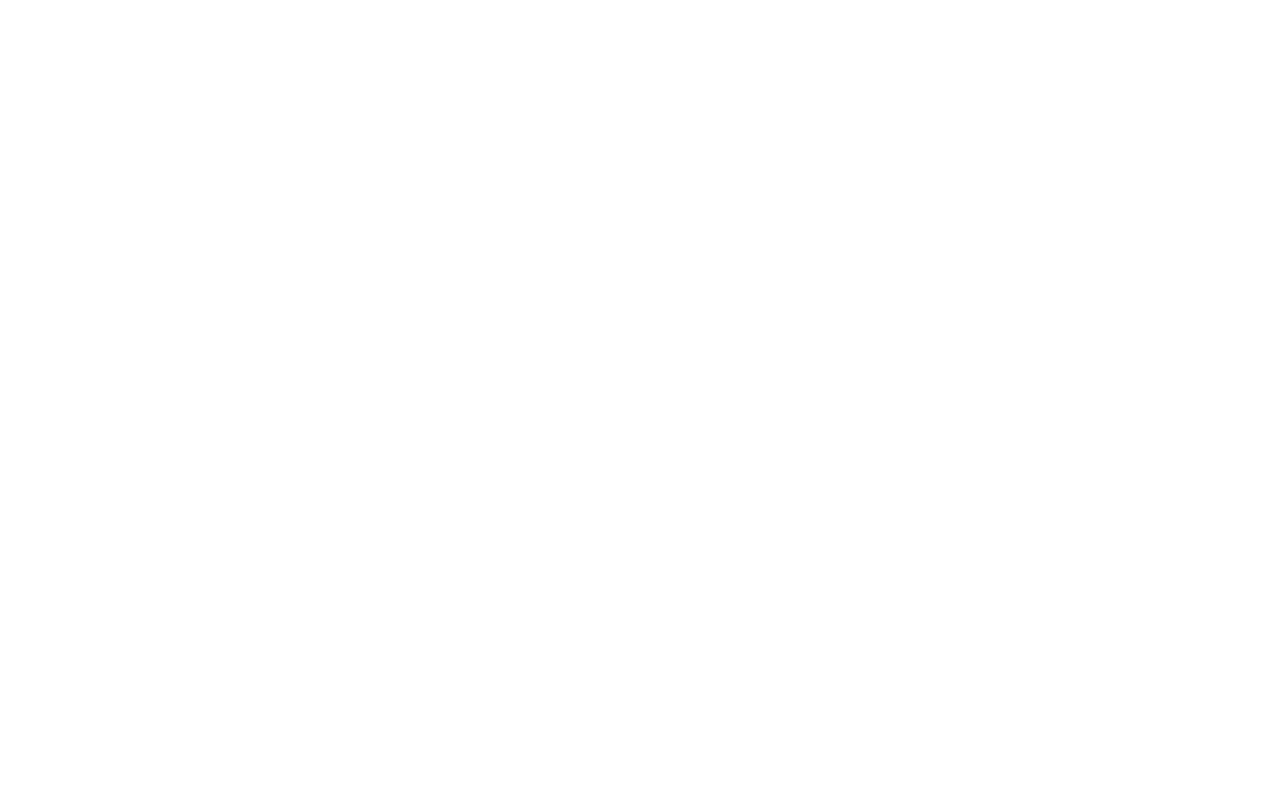
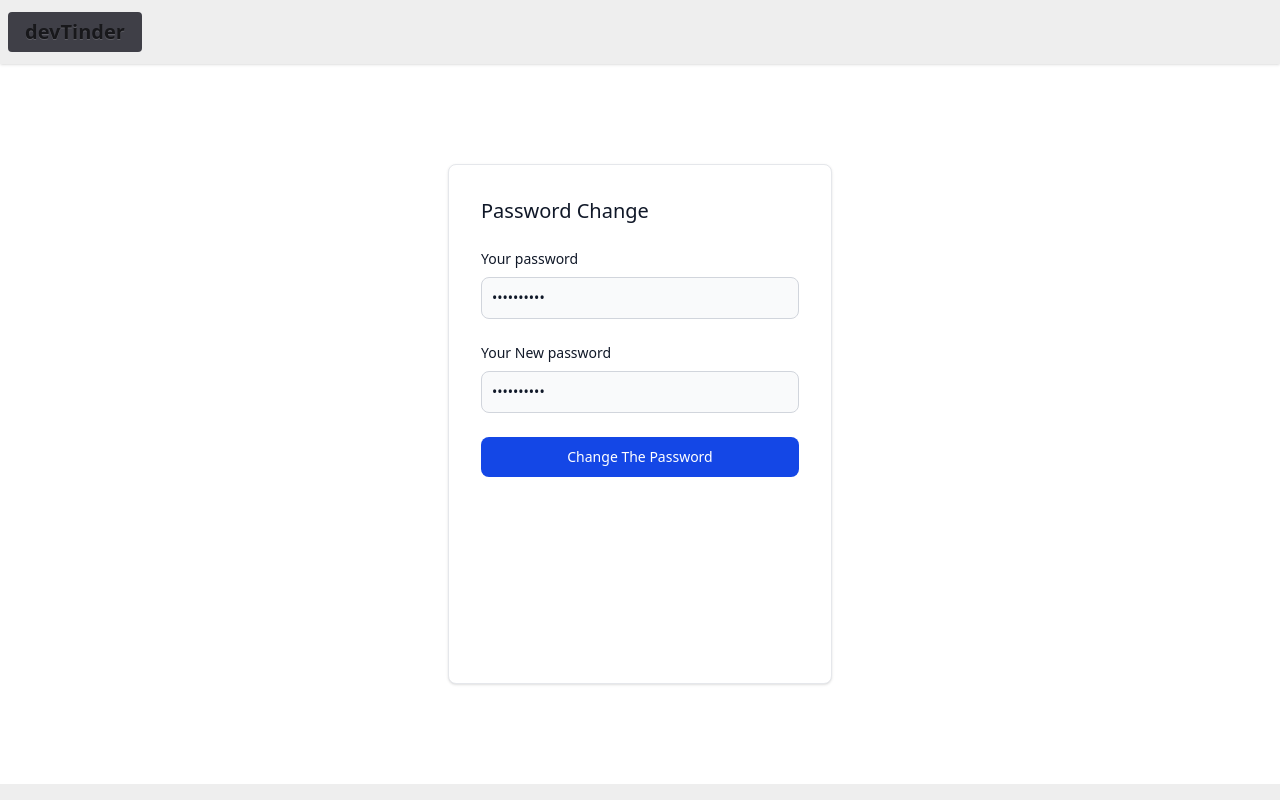
Before and after one commit to jpjisan/devTinder-fr, a React (Vite) app: page /reset-password in a window 1280 px wide. Before the commit this address had no page. Shown: the top 800 px of the page. Built offline with nearby package versions, Linux system fonts and the light colour scheme; no server answers.

Commit message:
added ChangePassword

```diff
--- a/src/App.jsx
+++ b/src/App.jsx
@@ -9,6 +9,7 @@
 import Connections from "./components/Connections";
 import Requests from "./components/Requests";
 import Stack from "./components/Stack";
+import ResetPassword from "./components/ResetPassword";
 
 function App() {
   return (
@@ -21,6 +22,7 @@
               <Route path="/login" element={<Login />} />
               <Route path="/profile" element={<Profile />} />
               <Route path="/editProfile" element={<EditProfile />}></Route>
+              <Route path="/reset-password" element={<ResetPassword />}></Route>
               <Route path="/connections" element={<Connections />}></Route>
               <Route path="/requests" element={<Requests />}></Route>
               <Route path="/stack" element={<Stack />}></Route>
--- a/src/components/Login.jsx
+++ b/src/components/Login.jsx
@@ -3,12 +3,15 @@
 import { useState } from "react";
 import { useDispatch } from "react-redux";
 import { setUser } from "../utils/userSlice";
-import { useNavigate } from "react-router-dom";
+import { Link, useNavigate } from "react-router-dom";
 import { BASE_URL } from "../Base";
 
 function Login() {
   const [emailId, setemailId] = useState("neeraj.patel@example.com");
+  const [firstName, setfirstName] = useState("");
+  const [lastName, setlastName] = useState("");
   const [password, setpassword] = useState("Neeraj#789");
+  const [isLogIn, setisLogIn] = useState(true);
   const dispatch = useDispatch();
   const navigate = useNavigate();
   const [error, seterror] = useState("");
@@ -33,12 +36,76 @@
       console.log(error);
     }
   };
+  const handleSignUp = async () => {
+    // e.preventDefault();
+    try {
+      const res = await axios.post(
+        BASE_URL + "/signup",
+        {
+          firstName,
+          lastName,
+          emailId,
+          password,
+        },
+        { withCredentials: true }
+      );
+      console.log(res);
+      dispatch(setUser(res?.data.savedUser));
+      seterror("");
+
+      navigate("/editProfile");
+    } catch (error) {
+      seterror(error?.response?.data);
+      console.log(error);
+    }
+  };
   return (
-    <div className="w-full max-w-sm p-4 bg-white border border-gray-200 rounded-lg shadow-sm sm:p-6 md:p-8 dark:bg-gray-800 dark:border-gray-700">
-      <div className="space-y-6">
+    <div className="w-full max-w-sm h-[80vh] overflow-y-auto  p-4 bg-white border border-gray-200 rounded-lg shadow-sm sm:p-6 md:p-8 dark:bg-gray-800 dark:border-gray-700">
+      <div className="space-y-5   ">
         <h5 className="text-xl font-medium text-gray-900 dark:text-white">
-          Sign in to devTinder
+          {isLogIn ? "Log in to devTinder" : "Sign Up to devTinder"}
         </h5>
+
+        {!isLogIn && (
+          <>
+            <div>
+              <label
+                // for="email"
+                className="block mb-2 text-sm font-medium text-gray-900 dark:text-white"
+              >
+                Your First Name
+              </label>
+              <input
+                type="text"
+                name="firstName"
+                id="firstName"
+                value={firstName}
+                onChange={(e) => setfirstName(e.target.value)}
+                className="bg-gray-50 capitalize border border-gray-300 text-gray-900 text-sm rounded-lg focus:ring-blue-500 focus:border-blue-500 block w-full p-2.5 dark:bg-gray-600 dark:border-gray-500 dark:placeholder-gray-400 dark:text-white"
+                placeholder="Ex: Jp"
+                required
+              />
+            </div>
+            <div>
+              <label
+                // for="email"
+                className="block mb-2 text-sm font-medium text-gray-900 dark:text-white"
+              >
+                Your Last Name
+              </label>
+              <input
+                type="text"
+                name="lastName"
+                id="lastName"
+                value={lastName}
+                onChange={(e) => setlastName(e.target.value)}
+                className="bg-gray-50 capitalize border border-gray-300 text-gray-900 text-sm rounded-lg focus:ring-blue-500 focus:border-blue-500 block w-full p-2.5 dark:bg-gray-600 dark:border-gray-500 dark:placeholder-gray-400 dark:text-white"
+                placeholder="Ex: Jisan"
+                required
+              />
+            </div>
+          </>
+        )}
         <div>
           <label
             for="email"
@@ -57,6 +124,7 @@
             required
           />
         </div>
+
         <div>
           <label
             for="password"
@@ -76,6 +144,7 @@
           />
         </div>
         <p className="text-red-400">{error}</p>
+        {isLogIn && (
           <div className="flex items-start">
             <div className="flex items-start">
               <div className="flex items-center h-5">
@@ -93,27 +162,31 @@
                 Remember me
               </label>
             </div>
-          <a
-            href="#"
+            {
+              <Link
+                to="#"
                 className="ms-auto text-sm text-blue-700 hover:underline dark:text-blue-500"
               >
                 Lost Password?
-          </a>
+              </Link>
+            }
           </div>
+        )}
         <button
           type="submit"
-          onClick={handleLogIn}
+          onClick={isLogIn ? handleLogIn : handleSignUp}
           className="w-full text-white bg-blue-700 hover:bg-blue-800 focus:ring-4 focus:outline-none focus:ring-blue-300 font-medium rounded-lg text-sm px-5 py-2.5 text-center dark:bg-blue-600 dark:hover:bg-blue-700 dark:focus:ring-blue-800"
         >
-          Login to your account
+          {isLogIn ? "Login to your account" : "Sign Up Your Account"}
         </button>
         <div className="text-sm font-medium text-gray-500 dark:text-gray-300">
-          Not registered?{" "}
+          {isLogIn ? "Not registered? " : "Already Registered? "}
           <a
+            onClick={() => setisLogIn((value) => !value)}
             href="#"
             className="text-blue-700 hover:underline dark:text-blue-500"
           >
-            Create account
+            {isLogIn ? "Create account" : "Log in Please"}
           </a>
         </div>
       </div>
--- a/src/components/NavBar.jsx
+++ b/src/components/NavBar.jsx
@@ -32,7 +32,9 @@
         <div className="flex gap-2 mx-5 items-center">
           <div className="dropdown dropdown-end gap-2 flex">
             <div className="flex items-center justify-center">
-              <p className="font-semibold">Welcome, {user.firstName}</p>
+              <p className="font-semibold capitalize">
+                Welcome, {user.firstName}
+              </p>
             </div>
 
             <div
@@ -67,6 +69,11 @@
                 </Link>
               </li>
               <li>
+                <Link to="/reset-password" className="justify-between">
+                  Change Password
+                </Link>
+              </li>
+              <li>
                 <a>Settings</a>
               </li>
               <li>
--- a/src/components/Profile.jsx
+++ b/src/components/Profile.jsx
@@ -5,13 +5,13 @@
 import { Link } from "react-router-dom";
 
 function Profile() {
-  const [firstName, setfirstName] = useState("");
-  const [lastName, setlastName] = useState("");
-  const [age, setage] = useState("");
-  const [gender, setgender] = useState("");
-  const [about, setabout] = useState("");
-  const [profilePicture, setprofilePicture] = useState("");
-  const [error, seterror] = useState("");
+  // const [firstName, setfirstName] = useState("");
+  // const [lastName, setlastName] = useState("");
+  // const [age, setage] = useState("");
+  // const [gender, setgender] = useState("");
+  // const [about, setabout] = useState("");
+  // const [profilePicture, setprofilePicture] = useState("");
+  // const [error, seterror] = useState("");
   const user = useSelector((store) => store.user);
   console.log(user);
 
@@ -49,18 +49,18 @@
                     className="flex gap-3
                   "
                   >
-                    <h2 className="text-xl font-bold mb-1">
+                    <h2 className="text-xl capitalize font-bold mb-1">
                       {user?.firstName + " " + user?.lastName}
                     </h2>
                     <Link to="/editProfile">
                       <PenLine />
                     </Link>
                   </div>
-                  <p className="text-white/80 text-sm font-medium">
+                  <p className="text-white/80 text-sm capitalize font-medium">
                     {user?.gender}
                   </p>
                   <p className="text-white/80 text-sm font-light ">
-                    {user?.about}
+                    {user?.about.slice(0, 50) + " . . ."}
                   </p>
                 </div>
                 <div className="text-right">
--- /dev/null
+++ b/src/components/ResetPassword.jsx
@@ -0,0 +1,109 @@
+import React from "react";
+import axios from "axios";
+import { useState } from "react";
+import { useDispatch } from "react-redux";
+import { setUser } from "../utils/userSlice";
+import { Link, useNavigate } from "react-router-dom";
+import { BASE_URL } from "../Base";
+
+function ResetPassword() {
+  const [password, setpassword] = useState("Neeraj#789");
+  const [newPassword, setNewPassword] = useState("Neeraj#789");
+
+  const dispatch = useDispatch();
+  const navigate = useNavigate();
+  const [toast, settoast] = useState(false);
+
+  const [error, seterror] = useState("");
+  const handleResetPassword = async () => {
+    // e.preventDefault();
+    try {
+      const res = await axios.patch(
+        BASE_URL + "/profile/change-password",
+        {
+          password: password,
+          newPassword: newPassword,
+        },
+        { withCredentials: true }
+      );
+      // console.log(res);
+      seterror("");
+      settoast(true);
+      setTimeout(() => {
+        settoast(false);
+        navigate("/profile");
+      }, 2000);
+
+      //   dispatch(setUser(res?.data));
+    } catch (error) {
+      seterror(error?.response?.data);
+      console.log(error);
+    }
+  };
+
+  return (
+    <div className="w-full max-w-sm h-[65vh] overflow-y-auto  p-4 bg-white border border-gray-200 rounded-lg shadow-sm sm:p-6 md:p-8 dark:bg-gray-800 dark:border-gray-700">
+      {toast && (
+        <div className="toast toast-top toast-center z-50">
+          <div className="alert alert-success">
+            <span>Password Reset successfully.</span>
+          </div>
+        </div>
+      )}
+      <div className="space-y-6   ">
+        <h5 className="text-xl font-medium text-gray-900 dark:text-white">
+          Password Change
+        </h5>
+
+        <div>
+          <label
+            for="password"
+            className="block mb-2 text-sm font-medium text-gray-900 dark:text-white"
+          >
+            Your password
+          </label>
+          <input
+            type="password"
+            name="password"
+            id="password"
+            value={password}
+            onChange={(e) => setpassword(e.target.value)}
+            placeholder="••••••••"
+            className="bg-gray-50 border border-gray-300 text-gray-900 text-sm rounded-lg focus:ring-blue-500 focus:border-blue-500 block w-full p-2.5 dark:bg-gray-600 dark:border-gray-500 dark:placeholder-gray-400 dark:text-white"
+            required
+          />
+        </div>
+        <div>
+          <label
+            for="newPassword"
+            className="block mb-2 text-sm font-medium text-gray-900 dark:text-white"
+          >
+            Your New password
+          </label>
+          <input
+            type="password"
+            name="newPassword"
+            id="newPassword"
+            value={newPassword}
+            onChange={(e) => setNewPassword(e.target.value)}
+            placeholder="••••••••"
+            className="bg-gray-50 border border-gray-300 text-gray-900 text-sm rounded-lg focus:ring-blue-500 focus:border-blue-500 block w-full p-2.5 dark:bg-gray-600 dark:border-gray-500 dark:placeholder-gray-400 dark:text-white"
+            required
+          />
+        </div>
+        <p className="text-red-400">{error}</p>
+
+        <button
+          type="submit"
+          //   onClick={isLogIn ? handleLogIn : handleSignUp}
+          onClick={handleResetPassword}
+          className="w-full text-white bg-blue-700 hover:bg-blue-800 focus:ring-4 focus:outline-none focus:ring-blue-300 font-medium rounded-lg text-sm px-5 py-2.5 text-center dark:bg-blue-600 dark:hover:bg-blue-700 dark:focus:ring-blue-800"
+        >
+          Change The Password
+        </button>
+      </div>
+    </div>
+  );
+}
+
+export default ResetPassword;
```
Also changed, not shown: src/components/Feed.jsx (+7 -7 lines). Lines whose indentation alone changed are shown as unchanged.
